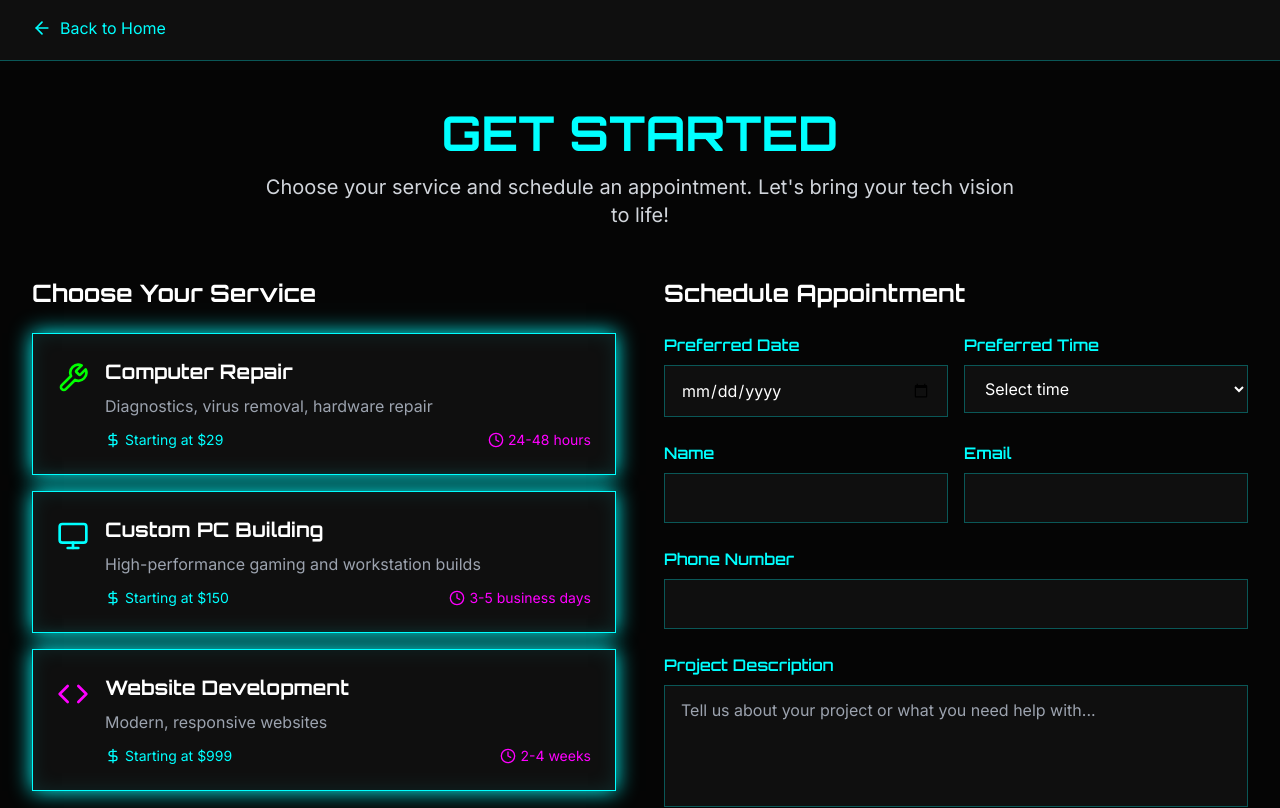
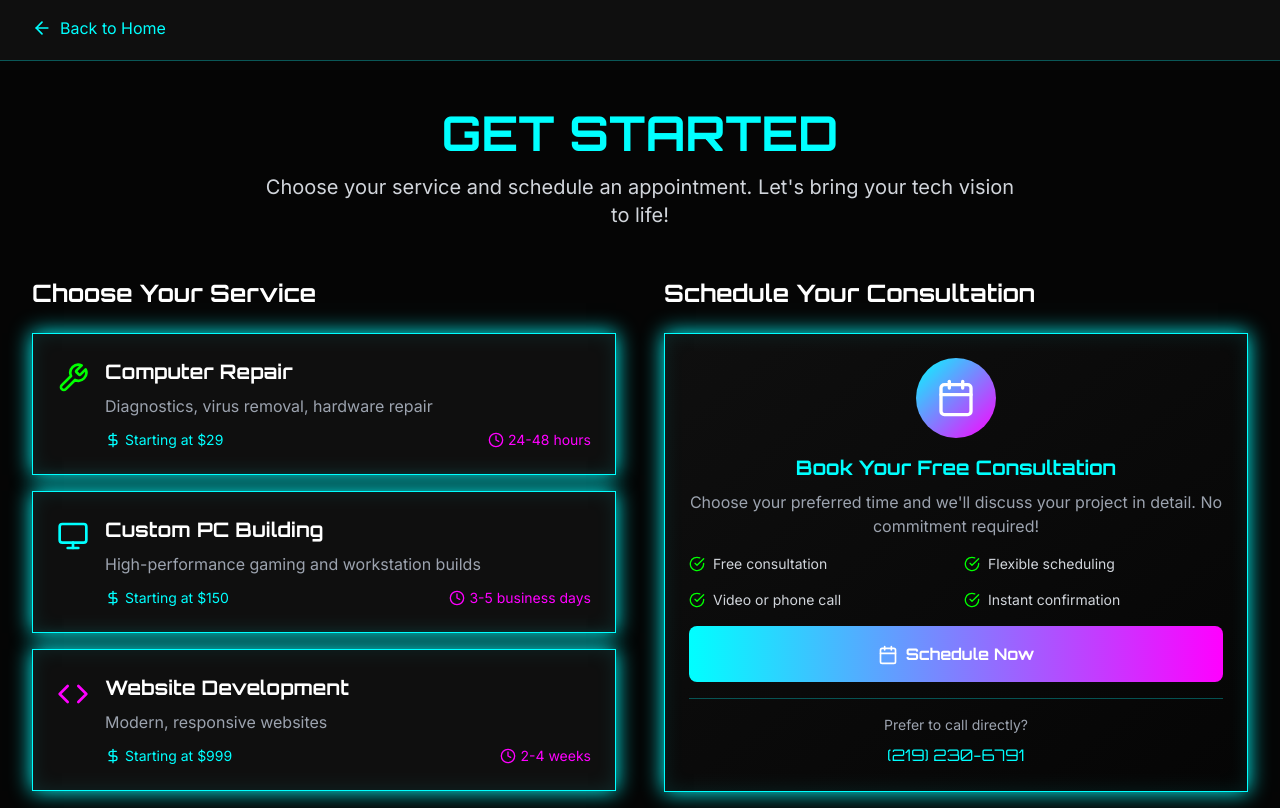
Before and after one commit to PattonsPCs/Site, a Next.js app: page /get-started in a window 1280 px wide. Shown: the top 808 px of the page. Built offline with nearby package versions, Linux system fonts and the light colour scheme.

Commit message:
calendly

```diff
--- a/src/app/get-started/page.tsx
+++ b/src/app/get-started/page.tsx
@@ -7,14 +7,6 @@ import Link from 'next/link'
 
 const GetStartedPage = () => {
   const [selectedService, setSelectedService] = useState('')
-  const [appointmentDate, setAppointmentDate] = useState('')
-  const [appointmentTime, setAppointmentTime] = useState('')
-  const [formData, setFormData] = useState({
-    name: '',
-    email: '',
-    phone: '',
-    description: ''
-  })
 
   const services = [
     {
@@ -46,30 +38,7 @@ const GetStartedPage = () => {
     }
   ]
 
-  const timeSlots = [
-    '9:00 AM', '10:00 AM', '11:00 AM', '12:00 PM',
-    '1:00 PM', '2:00 PM', '3:00 PM', '4:00 PM', '5:00 PM'
-  ]
 
-  const handleSubmit = (e: React.FormEvent) => {
-    e.preventDefault()
-    // Handle form submission
-    console.log('Appointment scheduled:', {
-      service: selectedService,
-      date: appointmentDate,
-      time: appointmentTime,
-      ...formData
-    })
-    // Here you would typically send this to your backend
-    alert('Appointment request submitted! We\'ll contact you soon.')
-  }
-
-  const handleInputChange = (e: React.ChangeEvent<HTMLInputElement | HTMLTextAreaElement>) => {
-    setFormData({
-      ...formData,
-      [e.target.name]: e.target.value
-    })
-  }
 
   return (
     <div className="min-h-screen bg-dark-300">
@@ -155,7 +124,7 @@ const GetStartedPage = () => {
             </div>
           </motion.div>
 
-          {/* Appointment Form */}
+                    {/* Calendly Integration */}
           <motion.div
             initial={{ opacity: 0, x: 50 }}
             animate={{ opacity: 1, x: 0 }}
@@ -163,13 +132,12 @@ const GetStartedPage = () => {
             className="space-y-6"
           >
             <h2 className="text-2xl font-cyber font-bold text-white mb-6">
-              Schedule Appointment
+              Schedule Your Consultation
             </h2>
 
-            <form onSubmit={handleSubmit} className="space-y-6">
             {/* Service Selection Display */}
             {selectedService && (
-                <div className="pixel-card bg-neon-cyan/10 border-neon-cyan">
+              <div className="pixel-card bg-neon-cyan/10 border-neon-cyan mb-6">
                 <div className="flex items-center space-x-3">
                   <CheckCircle className="w-6 h-6 text-neon-green" />
                   <span className="text-white font-cyber">
@@ -179,111 +147,79 @@ const GetStartedPage = () => {
               </div>
             )}
 
-              {/* Date and Time Selection */}
-              <div className="grid grid-cols-1 md:grid-cols-2 gap-4">
+            {/* Calendly Info Card */}
+            <div className="pixel-card bg-gradient-to-br from-dark-200 to-dark-300 border-neon-cyan">
+              <div className="text-center space-y-4">
+                <div className="w-20 h-20 bg-gradient-to-br from-neon-cyan to-neon-pink rounded-full flex items-center justify-center mx-auto">
+                  <Calendar className="w-10 h-10 text-white" />
+                </div>
+
                 <div>
-                  <label className="block text-neon-cyan font-cyber font-semibold mb-2">
-                    Preferred Date
-                  </label>
-                  <input
-                    type="date"
-                    value={appointmentDate}
-                    onChange={(e) => setAppointmentDate(e.target.value)}
-                    min={new Date().toISOString().split('T')[0]}
-                    className="w-full px-4 py-3 bg-dark-200 border border-neon-cyan/30 text-white focus:border-neon-cyan focus:outline-none transition-colors duration-300"
-                    required
-                  />
+                  <h3 className="text-neon-cyan font-cyber font-bold text-xl mb-2">
+                    Book Your Free Consultation
+                  </h3>
+                  <p className="text-gray-400 mb-4">
+                    Choose your preferred time and we'll discuss your project in detail.
+                    No commitment required!
+                  </p>
                 </div>
-                <div>
-                  <label className="block text-neon-cyan font-cyber font-semibold mb-2">
-                    Preferred Time
-                  </label>
-                  <select
-                    value={appointmentTime}
-                    onChange={(e) => setAppointmentTime(e.target.value)}
-                    className="w-full px-4 py-3 bg-dark-200 border border-neon-cyan/30 text-white focus:border-neon-cyan focus:outline-none transition-colors duration-300"
-                    required
-                  >
-                    <option value="">Select time</option>
-                    {timeSlots.map((time) => (
-                      <option key={time} value={time}>{time}</option>
-                    ))}
-                  </select>
+
+                {/* Benefits */}
+                <div className="grid grid-cols-1 md:grid-cols-2 gap-4 text-sm">
+                  <div className="flex items-center space-x-2">
+                    <CheckCircle className="w-4 h-4 text-neon-green" />
+                    <span className="text-gray-300">Free consultation</span>
+                  </div>
+                  <div className="flex items-center space-x-2">
+                    <CheckCircle className="w-4 h-4 text-neon-green" />
+                    <span className="text-gray-300">Flexible scheduling</span>
+                  </div>
+                  <div className="flex items-center space-x-2">
+                    <CheckCircle className="w-4 h-4 text-neon-green" />
+                    <span className="text-gray-300">Video or phone call</span>
+                  </div>
+                  <div className="flex items-center space-x-2">
+                    <CheckCircle className="w-4 h-4 text-neon-green" />
+                    <span className="text-gray-300">Instant confirmation</span>
                   </div>
                 </div>
 
-              {/* Contact Information */}
-              <div className="grid grid-cols-1 md:grid-cols-2 gap-4">
-                <div>
-                  <label className="block text-neon-cyan font-cyber font-semibold mb-2">
-                    Name
-                  </label>
-                  <input
-                    type="text"
-                    name="name"
-                    value={formData.name}
-                    onChange={handleInputChange}
-                    className="w-full px-4 py-3 bg-dark-200 border border-neon-cyan/30 text-white focus:border-neon-cyan focus:outline-none transition-colors duration-300"
-                    required
-                  />
-                </div>
-                <div>
-                  <label className="block text-neon-cyan font-cyber font-semibold mb-2">
-                    Email
-                  </label>
-                  <input
-                    type="email"
-                    name="email"
-                    value={formData.email}
-                    onChange={handleInputChange}
-                    className="w-full px-4 py-3 bg-dark-200 border border-neon-cyan/30 text-white focus:border-neon-cyan focus:outline-none transition-colors duration-300"
-                    required
-                  />
-                </div>
-              </div>
-
-              <div>
-                <label className="block text-neon-cyan font-cyber font-semibold mb-2">
-                  Phone Number
-                </label>
-                <input
-                  type="tel"
-                  name="phone"
-                  value={formData.phone}
-                  onChange={handleInputChange}
-                  className="w-full px-4 py-3 bg-dark-200 border border-neon-cyan/30 text-white focus:border-neon-cyan focus:outline-none transition-colors duration-300"
-                  required
-                />
-              </div>
-
-              <div>
-                <label className="block text-neon-cyan font-cyber font-semibold mb-2">
-                  Project Description
-                </label>
-                <textarea
-                  name="description"
-                  value={formData.description}
-                  onChange={handleInputChange}
-                  rows={4}
-                  placeholder="Tell us about your project or what you need help with..."
-                  className="w-full px-4 py-3 bg-dark-200 border border-neon-cyan/30 text-white focus:border-neon-cyan focus:outline-none transition-colors duration-300 resize-none"
-                  required
-                />
-              </div>
-
+                {/* Calendly Button */}
                 <motion.button
                   whileHover={{ scale: 1.05 }}
                   whileTap={{ scale: 0.95 }}
-                type="submit"
-                disabled={!selectedService}
-                className={`w-full cyber-button text-lg py-4 ${
-                  !selectedService ? 'opacity-50 cursor-not-allowed' : ''
-                }`}
+                  onClick={() => {
+                    const width = 600
+                    const height = 700
+                    const left = window.screen.width / 2 - width / 2
+                    const top = window.screen.height / 2 - height / 2
+
+                    window.open(
+                      'https://calendly.com/pattonspcs',
+                      'calendly',
+                      `width=${width},height=${height},left=${left},top=${top},scrollbars=yes,resizable=yes`
+                    )
+                  }}
+                  className="w-full bg-gradient-to-r from-neon-cyan to-neon-pink text-white font-cyber font-bold py-4 px-8 rounded-lg hover:shadow-lg hover:shadow-neon-cyan/30 transition-all duration-300 transform hover:scale-105"
                 >
-                <Calendar className="w-5 h-5 mr-2" />
-                Schedule Appointment
+                  <Calendar className="w-5 h-5 mr-2 inline" />
+                  Schedule Now
                 </motion.button>
-            </form>
+
+                {/* Alternative Contact */}
+                <div className="pt-4 border-t border-neon-cyan/30">
+                  <p className="text-gray-400 text-sm mb-2">
+                    Prefer to call directly?
+                  </p>
+                  <a
+                    href="tel:2192306791"
+                    className="text-neon-cyan hover:text-neon-pink transition-colors duration-300 font-cyber"
+                  >
+                    (219) 230-6791
+                  </a>
+                </div>
+              </div>
+            </div>
           </motion.div>
         </div>
       </div>
--- a/src/app/page.tsx
+++ b/src/app/page.tsx
@@ -9,6 +9,7 @@ import Portfolio from '../components/Portfolio'
 import Contact from '../components/Contact'
 import Footer from '../components/Footer'
 import MatrixBackground from '../components/MatrixBackground'
+import CalendlyWidget from '../components/CalendlyWidget'
 
 export default function Home() {
   return (
@@ -28,6 +29,8 @@ export default function Home() {
       <Contact />
 
       <Footer />
+
+      <CalendlyWidget calendlyUrl="https://calendly.com/pattonspcs" />
     </main>
   )
 }
--- /dev/null
+++ b/src/components/CalendlyWidget.tsx
@@ -0,0 +1,165 @@
+'use client'
+
+import React, { useState } from 'react'
+import { motion, AnimatePresence } from 'framer-motion'
+import { Calendar, X, MessageCircle } from 'lucide-react'
+
+interface CalendlyWidgetProps {
+  calendlyUrl: string
+}
+
+const CalendlyWidget: React.FC<CalendlyWidgetProps> = ({ calendlyUrl }) => {
+  const [isOpen, setIsOpen] = useState(false)
+  const [isHovered, setIsHovered] = useState(false)
+
+  const openCalendly = () => {
+    // Open Calendly in a popup
+    const width = 600
+    const height = 700
+    const left = window.screen.width / 2 - width / 2
+    const top = window.screen.height / 2 - height / 2
+
+    window.open(
+      calendlyUrl,
+      'calendly',
+      `width=${width},height=${height},left=${left},top=${top},scrollbars=yes,resizable=yes`
+    )
+  }
+
+  return (
+    <>
+      {/* Floating Booking Button */}
+      <motion.div
+        className="fixed bottom-6 right-6 z-50"
+        initial={{ scale: 0, opacity: 0 }}
+        animate={{ scale: 1, opacity: 1 }}
+        transition={{ delay: 1, duration: 0.3 }}
+      >
+        <motion.button
+          className="relative group"
+          onHoverStart={() => setIsHovered(true)}
+          onHoverEnd={() => setIsHovered(false)}
+          onClick={() => setIsOpen(true)}
+          whileHover={{ scale: 1.05 }}
+          whileTap={{ scale: 0.95 }}
+        >
+          {/* Main Button */}
+          <div className="w-16 h-16 bg-gradient-to-br from-neon-cyan to-neon-pink rounded-full shadow-lg shadow-neon-cyan/30 flex items-center justify-center cursor-pointer relative overflow-hidden">
+            {/* Animated border */}
+            <div className="absolute inset-0 rounded-full bg-gradient-to-r from-neon-cyan via-neon-pink to-neon-green animate-spin opacity-20"></div>
+
+            {/* Icon */}
+            <Calendar className="w-7 h-7 text-white relative z-10" />
+
+            {/* Pulse effect */}
+            <div className="absolute inset-0 rounded-full bg-neon-cyan animate-ping opacity-20"></div>
+          </div>
+
+          {/* Tooltip */}
+          <AnimatePresence>
+            {isHovered && (
+              <motion.div
+                initial={{ opacity: 0, x: 20 }}
+                animate={{ opacity: 1, x: 0 }}
+                exit={{ opacity: 0, x: 20 }}
+                className="absolute right-20 top-1/2 transform -translate-y-1/2 bg-dark-200 border border-neon-cyan px-4 py-2 rounded-lg shadow-lg"
+              >
+                <div className="text-neon-cyan font-cyber text-sm whitespace-nowrap">
+                  Book Consultation
+                </div>
+                <div className="absolute right-0 top-1/2 transform translate-x-1/2 -translate-y-1/2 w-2 h-2 bg-dark-200 border-r border-b border-neon-cyan rotate-45"></div>
+              </motion.div>
+            )}
+          </AnimatePresence>
+        </motion.button>
+      </motion.div>
+
+      {/* Modal Overlay */}
+      <AnimatePresence>
+        {isOpen && (
+          <motion.div
+            initial={{ opacity: 0 }}
+            animate={{ opacity: 1 }}
+            exit={{ opacity: 0 }}
+            className="fixed inset-0 bg-black/80 backdrop-blur-sm z-50 flex items-center justify-center p-4"
+            onClick={() => setIsOpen(false)}
+          >
+            {/* Modal Content */}
+            <motion.div
+              initial={{ scale: 0.9, opacity: 0 }}
+              animate={{ scale: 1, opacity: 1 }}
+              exit={{ scale: 0.9, opacity: 0 }}
+              className="bg-dark-200 border border-neon-cyan rounded-lg p-6 max-w-md w-full relative"
+              onClick={(e) => e.stopPropagation()}
+            >
+              {/* Close Button */}
+              <button
+                onClick={() => setIsOpen(false)}
+                className="absolute top-4 right-4 text-gray-400 hover:text-neon-cyan transition-colors duration-300"
+              >
+                <X className="w-6 h-6" />
+              </button>
+
+              {/* Header */}
+              <div className="text-center mb-6">
+                <div className="w-16 h-16 bg-gradient-to-br from-neon-cyan to-neon-pink rounded-full flex items-center justify-center mx-auto mb-4">
+                  <Calendar className="w-8 h-8 text-white" />
+                </div>
+                <h3 className="text-neon-cyan font-cyber font-bold text-xl mb-2">
+                  Schedule Consultation
+                </h3>
+                <p className="text-gray-400 text-sm">
+                  Book a free consultation for any of our services
+                </p>
+              </div>
+
+              {/* Services List */}
+              <div className="space-y-3 mb-6">
+                <div className="flex items-center space-x-3 p-3 bg-dark-300 rounded-lg border border-neon-cyan/30">
+                  <div className="w-3 h-3 bg-neon-cyan rounded-full"></div>
+                  <span className="text-white text-sm">Computer Repair</span>
+                </div>
+                <div className="flex items-center space-x-3 p-3 bg-dark-300 rounded-lg border border-neon-pink/30">
+                  <div className="w-3 h-3 bg-neon-pink rounded-full"></div>
+                  <span className="text-white text-sm">Custom PC Building</span>
+                </div>
+                <div className="flex items-center space-x-3 p-3 bg-dark-300 rounded-lg border border-neon-green/30">
+                  <div className="w-3 h-3 bg-neon-green rounded-full"></div>
+                  <span className="text-white text-sm">Website Development</span>
+                </div>
+              </div>
+
+              {/* Action Buttons */}
+              <div className="space-y-3">
+                <button
+                  onClick={openCalendly}
+                  className="w-full bg-gradient-to-r from-neon-cyan to-neon-pink text-white font-cyber font-bold py-3 px-6 rounded-lg hover:shadow-lg hover:shadow-neon-cyan/30 transition-all duration-300 transform hover:scale-105"
+                >
+                  Book Now
+                </button>
+                <button
+                  onClick={() => setIsOpen(false)}
+                  className="w-full bg-transparent border border-neon-cyan text-neon-cyan font-cyber py-3 px-6 rounded-lg hover:bg-neon-cyan/10 transition-colors duration-300"
+                >
+                  Maybe Later
+                </button>
+              </div>
+
+              {/* Contact Info */}
+              <div className="mt-6 pt-4 border-t border-neon-cyan/30 text-center">
+                <p className="text-gray-400 text-xs">
+                  Need immediate help?
+                  <a href="tel:2192306791" className="text-neon-cyan hover:text-neon-pink transition-colors duration-300 ml-1">
+                    Call (219) 230-6791
+                  </a>
+                </p>
+              </div>
+            </motion.div>
+          </motion.div>
+        )}
+      </AnimatePresence>
+    </>
+  )
+}
+
+export default CalendlyWidget
--- a/src/components/Contact.tsx
+++ b/src/components/Contact.tsx
@@ -238,7 +238,7 @@ const Contact = () => {
                   </div>
                   <div>
                     <h4 className="font-cyber font-semibold text-white">Location</h4>
-                    <p className="text-gray-400">Serving the Greater Area</p>
+                    <p className="text-gray-400">Serving the Greater Northwest Indiana Area</p>
                   </div>
                 </div>
               </div>
```
Lines whose indentation alone changed are shown as unchanged.
